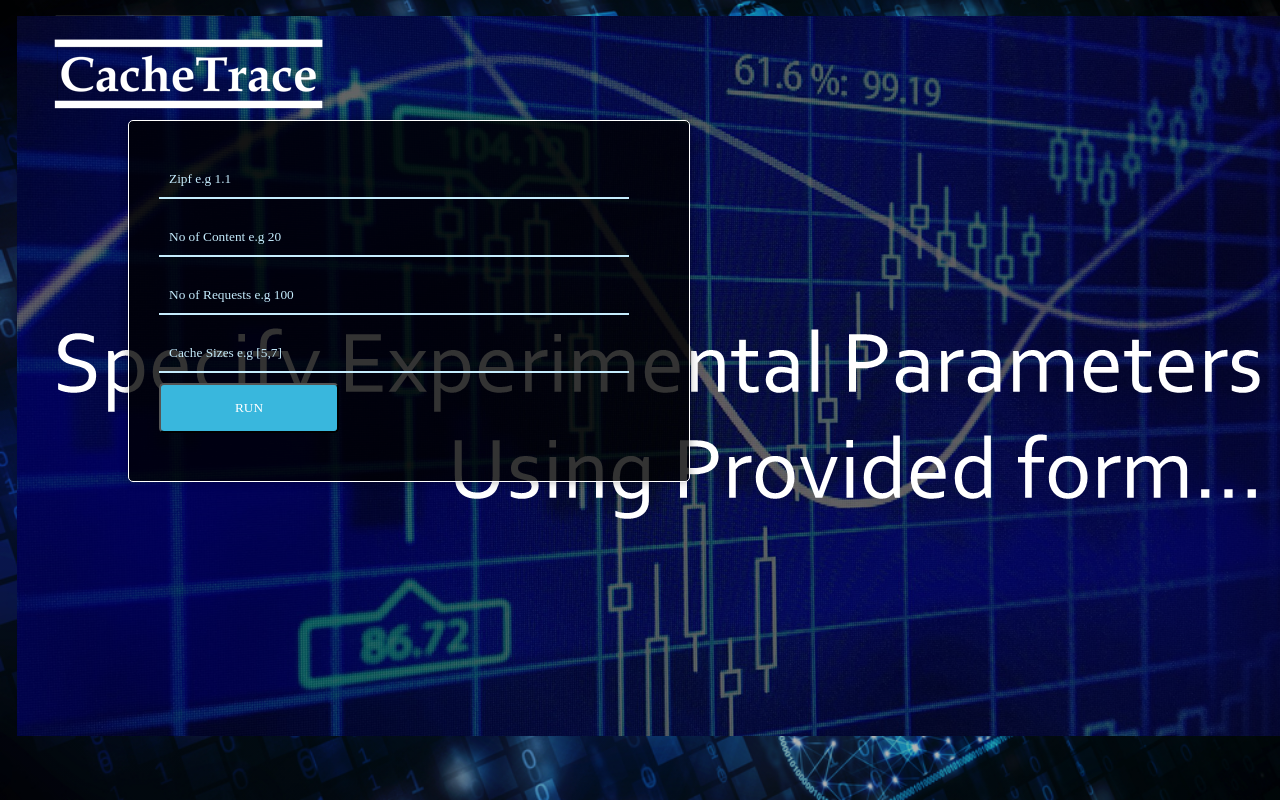
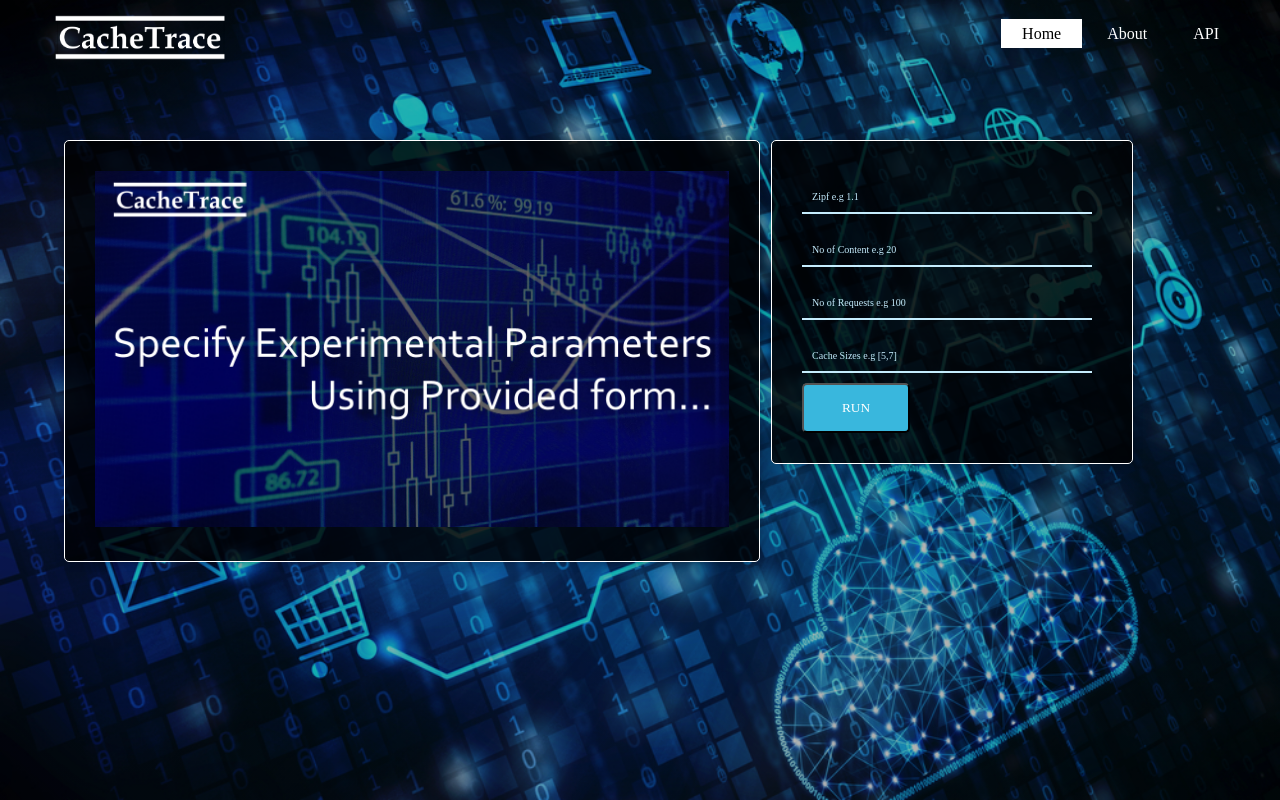
Before and after one commit to emylincon/cachetrace, a Flask app: page / in a window 1280 px wide. Run offline with Flask 2, Linux system fonts and the light colour scheme.

Commit message:
design updates

```diff
--- a/static/style.css
+++ b/static/style.css
@@ -53,17 +53,15 @@
 }
 
 .wrapper{
-    height: 300px;
-    width: 500px;
+    height: auto;
+    width: 26%;
     border: 1px solid #fff;
-    position: absolute;
     background: rgba(0,0,0,0.8);
-    left: 10%;
-    top: 15%;
+    float: left;
     padding: 30px;
     border-radius: 5px;
     box-shadow: 0 0 10px rgba(0,0,0,0.3);
-    display: flex;
+
 }
 
 form{
@@ -112,24 +110,75 @@
   }
 
 .display{
-    height: 450px;
-    width: 800px;
+    height: auto;
+    width: 55%;
     border: 1px solid #fff;
-    position: absolute;
-    right: 15%;
-    top: 15%;
     padding: 30px;
+    float: left;
     border-radius: 5px;
     box-shadow: 0 0 10px rgba(0,0,0,0.3);
-    display: flex;
     background: rgba(0,0,0,0.8);
     justify-content: center;
     align-items: center;
+    margin-right: 1%;
+}
+
+.home{
+  width: 90%;
+  height: 65%;
+  position: fixed;
+  overflow: hidden;
+  top: 50%;
+  left: 50%;
+  -webkit-transform: translate(-50%, -50%);
+  transform: translate(-50%, -50%);
+  padding: 15px;
+}
+
+@media screen and (max-width:1300px){
+  .input-fields .input{
+      font-size: 10px;
+  }
+  .error{
+    width: 60%;
+    left: 20%;
+  }
+}
+@media screen and (max-width:900px){
+  .wrapper{
+      height: 35%;
+      width: 91%;
+  }
+  .display{
+    height: 43%;
+    width: auto;
+  }
+  .input{
+    height: 6px;
+  }
+  .btn{
+    height: 10px;
+    text-align: center;
+    line-height: 5px;
+  }
+  .input-fields .input{
+    font-size: 13px;
+  }
+  .error{
+    width: 80%;
+    left: 10%;
+    font-size: 13px;
+  }
+}
+
+.slide-node{
+  height: 100%;
+  width: 100%;
 }
 
 .slidershow{
-    width: 800px;
-    height: 450px;
+    width: 100%;
+    height: 100%;
     overflow: hidden;
 
 }
```
Also changed, not shown: other parts of static/style.css (+77 -39 lines).
